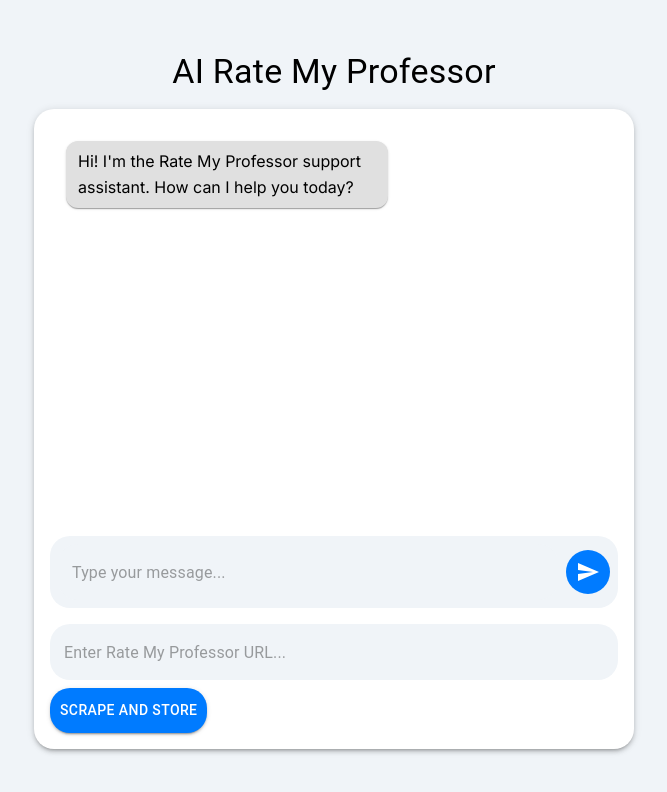
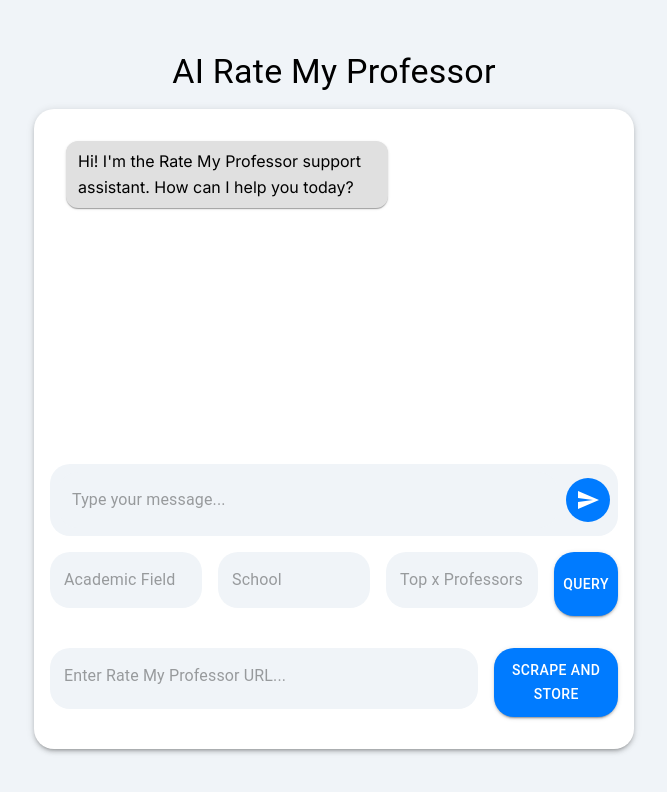
Before and after one commit to ShaunJhingoor/AI-Rate-My-Professor, a Next.js app: page / in a window 1280 px wide. Shown: the top 792 px of the page, without its empty margins (306-973 px from the left). Built offline with nearby package versions, Linux system fonts and the light colour scheme.

Commit message:
advanced search init

```diff
--- a/app/api/chat/route.js
+++ b/app/api/chat/route.js
@@ -45,6 +45,8 @@
 
 export async function POST(req){
     const data = await req.json()
+    const top = parseInt(data[data.length - 1].top);
+    console.log(top)
     const pc = new Pinecone({
         apiKey: process.env.PINECONE_API_KEY
     })
@@ -59,7 +61,7 @@
     })
 
     const results = await index.query({
-        topK:3,
+        topK:top,
         includeMetadata: true,
         vector: embedding.data[0].embedding,
     })
--- a/app/page.js
+++ b/app/page.js
@@ -1,66 +1,79 @@
 "use client";
 import { useState, useRef } from "react";
-import { Box, TextField, Paper, Typography, IconButton, Button } from '@mui/material';
-import SendIcon from '@mui/icons-material/Send';
+import {
+  Box,
+  TextField,
+  Paper,
+  Typography,
+  IconButton,
+  Button,
+} from "@mui/material";
+import SendIcon from "@mui/icons-material/Send";
 
 export default function Home() {
   const [messages, setMessages] = useState([
     {
       role: "assistant",
-      content: "Hi! I'm the Rate My Professor support assistant. How can I help you today?"
-    }
+      content:
+        "Hi! I'm the Rate My Professor support assistant. How can I help you today?",
+    },
   ]);
-  const [message, setMessage] = useState('');
-  const [url, setUrl] = useState('');
+  const [message, setMessage] = useState("");
+  const [url, setUrl] = useState("");
+  const [field, setField] = useState("");
+  const [school, setSchool] = useState("");
+  const [top, setTop] = useState("");
+
   const messagesEndRef = useRef(null);
 
   const sendMessage = async () => {
     if (message.trim()) {
       setMessages((messages) => [
         ...messages,
-        { role: 'user', content: message },
-        { role: 'assistant', content: '' }
+        { role: "user", content: message },
+        { role: "assistant", content: "" },
       ]);
 
-    setMessage('')
-    const response = fetch('/api/chat', {
-      method: 'POST',
+      setMessage("");
+      const response = fetch("/api/chat", {
+        method: "POST",
         headers: {
-        'Content-Type': 'application/json'
+          "Content-Type": "application/json",
         },
-      body: JSON.stringify([...messages, {role: 'user', content: message}]),
-    }).then(async(res) =>{
-      const reader = res.body.getReader()
-      const decoder = new TextDecoder()
+        body: JSON.stringify([...messages, { role: "user", content: message }]),
+      }).then(async (res) => {
+        const reader = res.body.getReader();
+        const decoder = new TextDecoder();
 
-      let result = ''
-      return reader.read().then(function processText({done,value}){
-
-        if (done){
-          return result
+        let result = "";
+        return reader.read().then(function processText({ done, value }) {
+          if (done) {
+            return result;
           }
-        const text = decoder.decode(value || new Uint8Array(), {stream: true})
+          const text = decoder.decode(value || new Uint8Array(), {
+            stream: true,
+          });
           setMessages((messages) => {
-          let lastMessage = messages[messages.length - 1]
-          let otherMessages = messages.slice(0, messages.length - 1)
+            let lastMessage = messages[messages.length - 1];
+            let otherMessages = messages.slice(0, messages.length - 1);
             return [
               ...otherMessages,
-            {...lastMessage, content: lastMessage.content + text}
-          ]
-        })
-        return reader.read().then(processText)
-      })
-    })
+              { ...lastMessage, content: lastMessage.content + text },
+            ];
+          });
+          return reader.read().then(processText);
+        });
+      });
     }
- }
+  };
 
   const handleScrape = async () => {
     if (url.trim()) {
       try {
-        const response = await fetch('/api/scraping', {
-          method: 'POST',
+        const response = await fetch("/api/scraping", {
+          method: "POST",
           headers: {
-            'Content-Type': 'application/json',
+            "Content-Type": "application/json",
           },
           body: JSON.stringify({ url }),
         });
@@ -80,69 +93,115 @@
   };
 
   const handleKeyDown = (event) => {
-    if (event.key === 'Enter') {
+    if (event.key === "Enter") {
       sendMessage();
     }
   };
 
   const scrollToBottom = () => {
-    messagesEndRef.current?.scrollIntoView({ behavior: 'smooth' });
+    messagesEndRef.current?.scrollIntoView({ behavior: "smooth" });
   };
+
+  const handleQuery = async () => {
+    if (field.trim() && school.trim() && top.trim()) {
+
+      setMessages((messages) => [
+        ...messages,
+        { role: "user", content: `Recommend me ${top} professors in ${field} at ${school}...` },
+        { role: "assistant", content: "" },
+      ]);
+
+      setMessage("");
+      const response = fetch("/api/chat", {
+        method: "POST",
+        headers: {
+          "Content-Type": "application/json",
+        },
+        body: JSON.stringify([...messages, { role: "user", content: message, top }]),
+      }).then(async (res) => {
+        const reader = res.body.getReader();
+        const decoder = new TextDecoder();
+
+        let result = "";
+        return reader.read().then(function processText({ done, value }) {
+          if (done) {
+            return result;
+          }
+          const text = decoder.decode(value || new Uint8Array(), {
+            stream: true,
+          });
+          setMessages((messages) => {
+            let lastMessage = messages[messages.length - 1];
+            let otherMessages = messages.slice(0, messages.length - 1);
+            return [
+              ...otherMessages,
+              { ...lastMessage, content: lastMessage.content + text },
+            ];
+          });
+          return reader.read().then(processText);
+        });
+      });
+    } else {
+      alert("Please enter valid values for the query.");
+    }
+  }
 
   return (
     <Box
       sx={{
-        display: 'flex',
-        flexDirection: 'column',
-        justifyContent: 'center',
-        alignItems: 'center',
-        height: '100vh',
-        backgroundColor: '#f0f4f8',
+        display: "flex",
+        flexDirection: "column",
+        justifyContent: "center",
+        alignItems: "center",
+        height: "100vh",
+        backgroundColor: "#f0f4f8",
         padding: 2,
       }}
     >
-      <Typography variant="h4" sx={{ textAlign: 'center', mb: 2 }}>
+      <Typography variant="h4" sx={{ textAlign: "center", mb: 2 }}>
         AI Rate My Professor
       </Typography>
       <Paper
         elevation={3}
         sx={{
-          display: 'flex',
-          flexDirection: 'column',
-          justifyContent: 'space-between',
+          display: "flex",
+          flexDirection: "column",
+          justifyContent: "space-between",
           padding: 2,
-          backgroundColor: '#ffffff',
-          borderRadius: '20px',
-          width: '80%',
-          maxWidth: '600px',
-          height: '80vh',
+          backgroundColor: "#ffffff",
+          borderRadius: "20px",
+          width: "80%",
+          maxWidth: "600px",
+          height: "80vh",
         }}
       >
         <Box
           sx={{
             flex: 1,
-            overflowY: 'auto',
+            overflowY: "auto",
             padding: 2,
-            marginBottom: '8px',
+            marginBottom: "8px",
           }}
         >
           {messages.map((message, index) => (
             <Box
               key={index}
               sx={{
-                display: 'flex',
-                justifyContent: message.role === 'user' ? 'flex-end' : 'flex-start',
+                display: "flex",
+                justifyContent:
+                  message.role === "user" ? "flex-end" : "flex-start",
                 mb: 1,
               }}
             >
               <Paper
                 elevation={1}
                 sx={{
-                  padding: '8px 12px',
-                  borderRadius: '12px',
-                  backgroundColor: message.role === 'user' ? '#007aff' : '#e0e0e0',
-                  color: message.role === 'user' ? '#ffffff' : '#000000',
-                  maxWidth: '60%',
+                  padding: "8px 12px",
+                  borderRadius: "12px",
+                  backgroundColor:
+                    message.role === "user" ? "#007aff" : "#e0e0e0",
+                  color: message.role === "user" ? "#ffffff" : "#000000",
+                  maxWidth: "60%",
                 }}
               >
                 {message.content}
@@ -151,7 +210,16 @@
           ))}
           <div ref={messagesEndRef} />
         </Box>
-        <Box sx={{ display: 'flex', alignItems: 'center', backgroundColor: '#f0f4f8', borderRadius: '20px', padding: '8px', marginTop: 'auto' }}>
+        <Box
+          sx={{
+            display: "flex",
+            alignItems: "center",
+            backgroundColor: "#f0f4f8",
+            borderRadius: "20px",
+            padding: "8px",
+            marginTop: "auto",
+          }}
+        >
           <TextField
             fullWidth
             placeholder="Type your message..."
@@ -160,20 +228,78 @@
             onChange={(e) => setMessage(e.target.value)}
             onKeyDown={handleKeyDown}
             sx={{
-              backgroundColor: '#f0f4f8',
-              borderRadius: '20px',
+              backgroundColor: "#f0f4f8",
+              borderRadius: "20px",
               marginRight: 1,
-              '& fieldset': { border: 'none' },
+              "& fieldset": { border: "none" },
             }}
           />
           <IconButton
             onClick={sendMessage}
-            sx={{ backgroundColor: '#007bff', color: '#ffffff', borderRadius: '50%', padding: '10px' }}
+            sx={{
+              backgroundColor: "#007bff",
+              color: "#ffffff",
+              borderRadius: "50%",
+              padding: "10px",
+            }}
           >
             <SendIcon />
           </IconButton>
         </Box>
-        <Box sx={{ marginTop: 2 }}>
+        <div className="flex gap-[2vh] py-[2vh]">
+          <TextField
+            fullWidth
+            placeholder="Academic Field"
+            variant="outlined"
+            value={field}
+            onChange={(e) => setField(e.target.value)}
+            sx={{
+              backgroundColor: "#f0f4f8",
+              borderRadius: "20px",
+              marginBottom: 1,
+              "& fieldset": { border: "none" },
+            }}
+          />
+          <TextField
+            fullWidth
+            placeholder="School"
+            variant="outlined"
+            value={school}
+            onChange={(e) => setSchool(e.target.value)}
+            sx={{
+              backgroundColor: "#f0f4f8",
+              borderRadius: "20px",
+              marginBottom: 1,
+              "& fieldset": { border: "none" },
+            }}
+          />
+          <TextField
+            fullWidth
+            placeholder="Top x Professors"
+            variant="outlined"
+            value={top}
+            onChange={(e) => setTop(e.target.value)}
+            sx={{
+              backgroundColor: "#f0f4f8",
+              borderRadius: "20px",
+              marginBottom: 1,
+              "& fieldset": { border: "none" },
+            }}
+          />
+          <Button
+            variant="contained"
+            onClick={handleQuery}
+            sx={{
+              backgroundColor: "#007bff",
+              color: "#ffffff",
+              borderRadius: "20px",
+              padding: "10px",
+            }}
+          >
+            Query
+          </Button>
+        </div>
+        <div className="flex gap-[2vh] py-[2vh]">
           <TextField
             fullWidth
             placeholder="Enter Rate My Professor URL..."
@@ -181,20 +307,25 @@
             value={url}
             onChange={(e) => setUrl(e.target.value)}
             sx={{
-              backgroundColor: '#f0f4f8',
-              borderRadius: '20px',
+              backgroundColor: "#f0f4f8",
+              borderRadius: "20px",
               marginBottom: 1,
-              '& fieldset': { border: 'none' },
+              "& fieldset": { border: "none" },
             }}
           />
           <Button
             variant="contained"
             onClick={handleScrape}
-            sx={{ backgroundColor: '#007bff', color: '#ffffff', borderRadius: '20px', padding: '10px' }}
+            sx={{
+              backgroundColor: "#007bff",
+              color: "#ffffff",
+              borderRadius: "20px",
+              padding: "10px",
+            }}
           >
             Scrape and Store
           </Button>
-        </Box>
+        </div>
       </Paper>
     </Box>
   );
```
Lines whose indentation alone changed are shown as unchanged.
